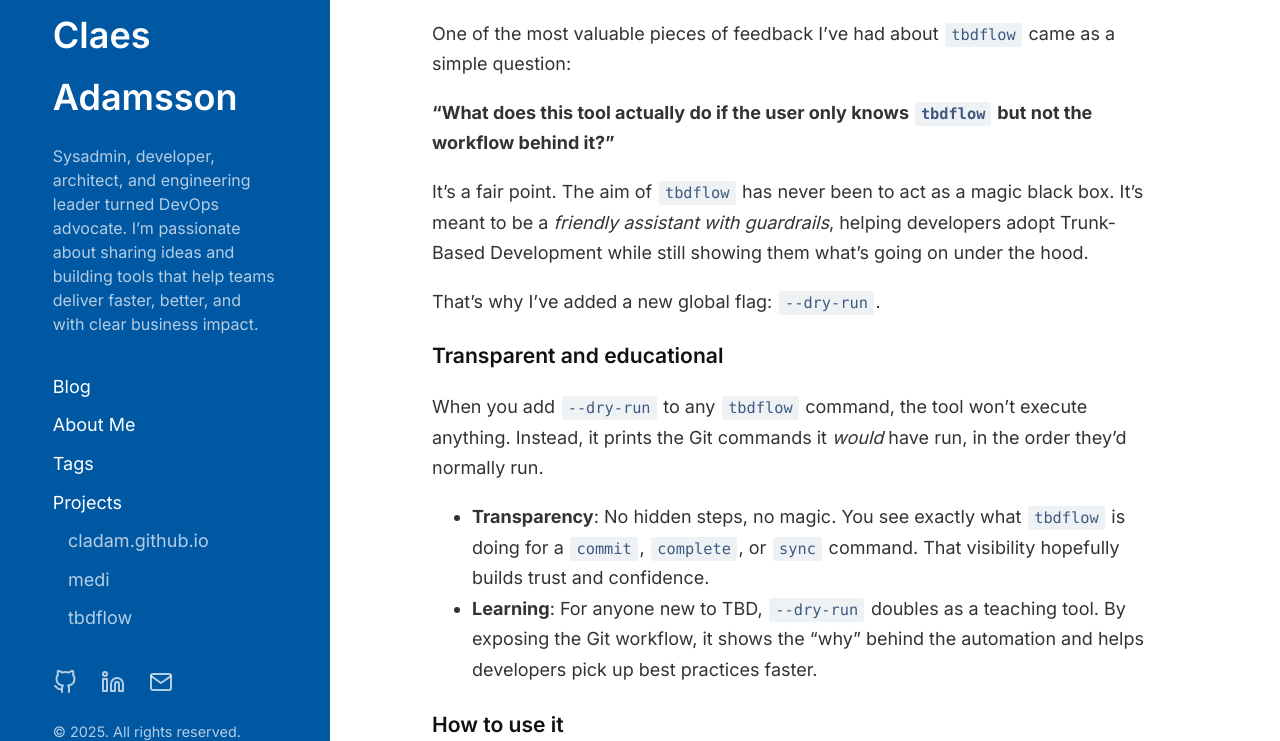
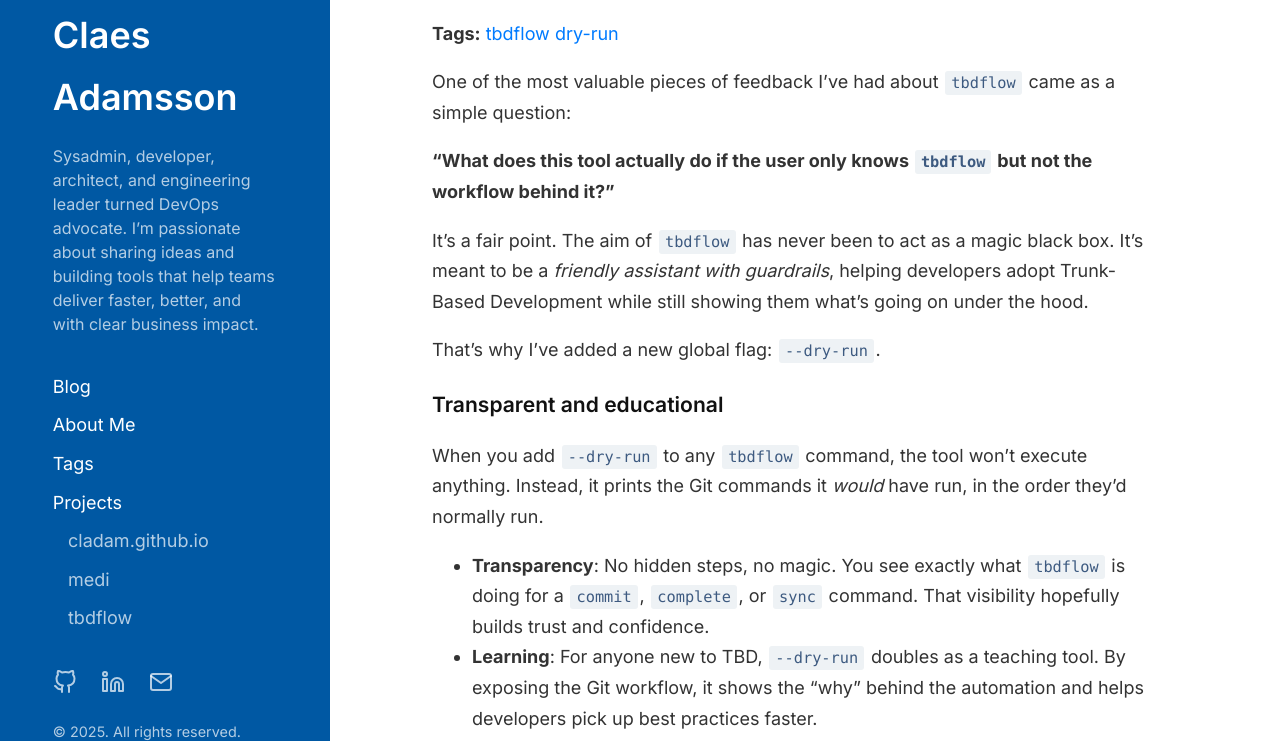
Before and after one commit to cladam/cladam.github.io, a Jekyll site: the page built from _posts/2025-08-23-dry-run.md, in a window 1280 px wide and 900 px high, cut to the strip 159-900 px from the top of the window. Built offline with Jekyll 4.4.1, drawn with Linux system fonts in a browser that asks for light colours.

Commit message:
Add tags to dry-run post

```diff
--- a/_posts/2025-08-23-dry-run.md
+++ b/_posts/2025-08-23-dry-run.md
@@ -1,6 +1,7 @@
 ---
 layout: post
 title: Looking under the hood with a dry-run
+tags: [tbdflow, dry-run]
 ---
 
 One of the most valuable pieces of feedback I’ve had about `tbdflow` came as a simple question:
```
